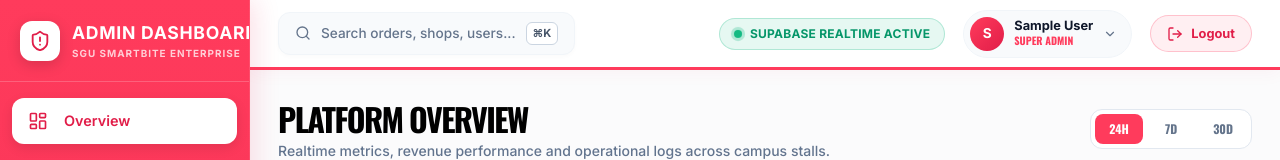
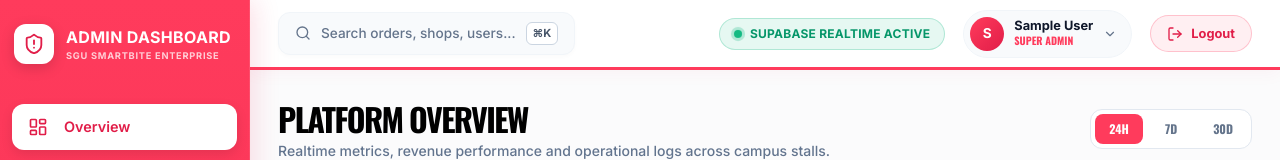
Before and after one commit to omgarkal359-gif/Smart-Bite, a React (Vite) app: page /admin in a window 1280 px wide. Shown: the top 160 px of the page. Built offline with nearby package versions, Linux system fonts and the light colour scheme; no server answers; the database is empty; sample sign-in values are in the browser's storage.

Commit message:
fix: avert runtime crash by changing Link to div and fix text clipping by reducing padding/font-size

```diff
--- a/src/components/admin/AdminShell.jsx
+++ b/src/components/admin/AdminShell.jsx
@@ -88,15 +88,15 @@ export const AdminShell = ({ activeModule, setActiveModule, user, children }) =>
 
       {/* Admin Sidebar */}
       <aside className={`admin-sidebar ${isMobileMenuOpen ? 'mobile-open' : ''}`}>
-        <div className="sidebar-header">
-          <div className="sidebar-logo">
+        <div style={{ padding: '24px 14px', display: 'flex', alignItems: 'center', justifyContent: 'space-between' }}>
+          <div className="sidebar-logo" onClick={() => navigate('/admin')} style={{ cursor: 'pointer' }}>
             <div className="sidebar-logo-icon">
               <ShieldAlert size={22} />
             </div>
             <div className="sidebar-logo-text flex flex-col">
-                <span style={{ fontSize: '1.1rem', fontWeight: 800, letterSpacing: '0.04em', display: 'block' }}>ADMIN DASHBOARD</span>
-                <span style={{ fontSize: '0.62rem', fontWeight: 700, color: 'rgba(255,255,255,0.75)', letterSpacing: '0.1em', display: 'block' }}>SGU SMARTBITE ENTERPRISE</span>
-              </div>
+              <span style={{ fontSize: '1rem', fontWeight: 800, letterSpacing: '0.02em', display: 'block' }}>ADMIN DASHBOARD</span>
+              <span style={{ fontSize: '0.58rem', fontWeight: 700, color: 'rgba(255,255,255,0.75)', letterSpacing: '0.08em', display: 'block' }}>SGU SMARTBITE ENTERPRISE</span>
+            </div>
           </div>
           <button
             className="sidebar-mobile-close-btn lg:hidden"
```
